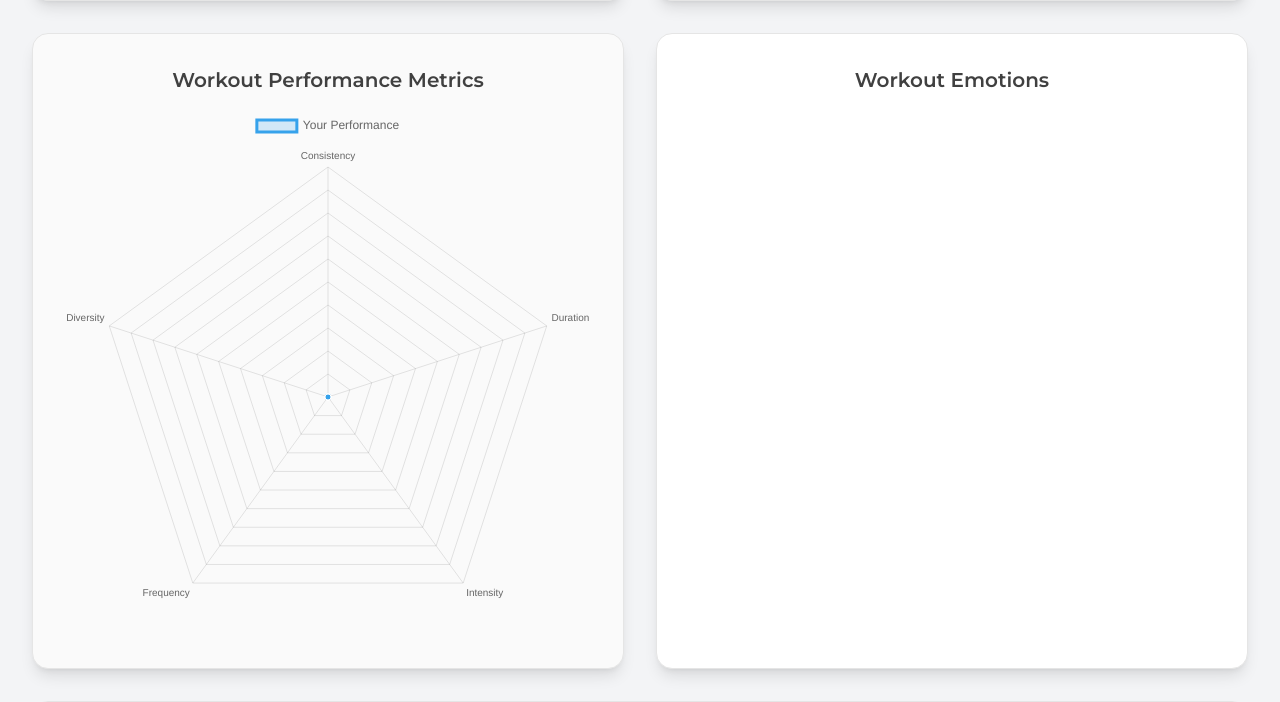
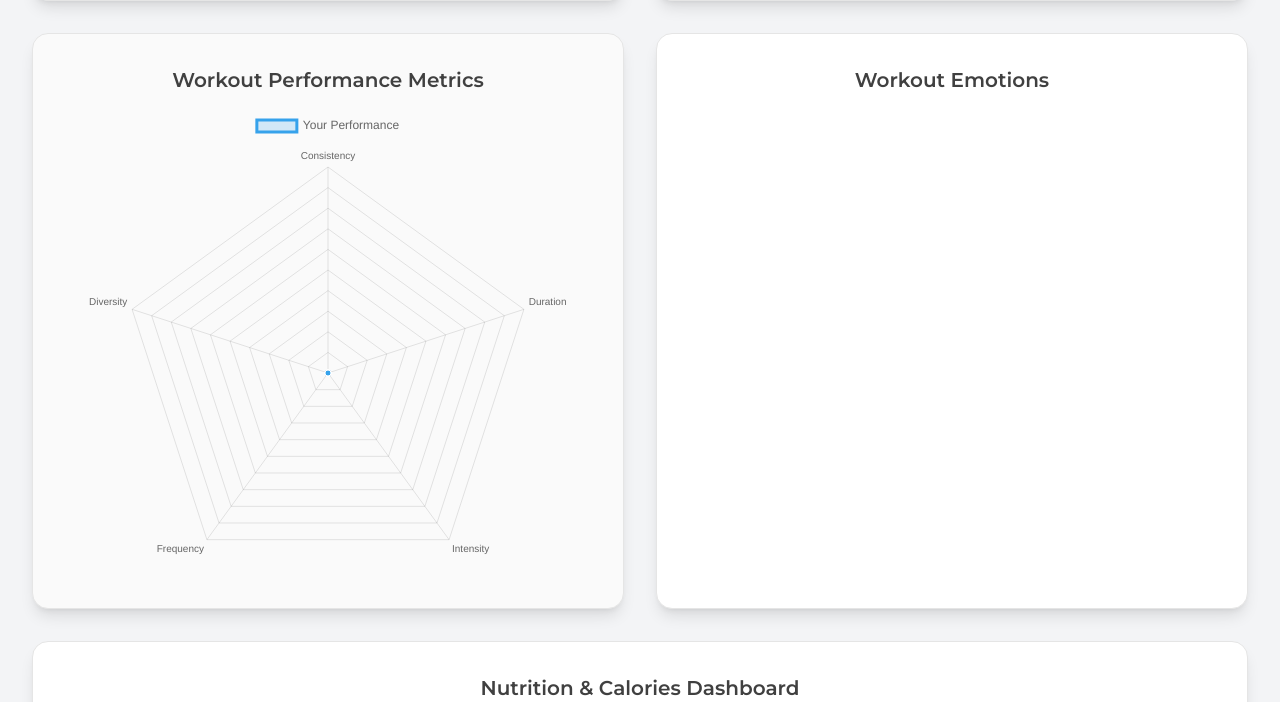
Before and after one commit to KunyangS/fittrack-webapp, a Flask app: page /visualise in a window 1280 px wide. Shown: the part 1740-2442 px from the top of the page. Run offline with Flask 3, Linux system fonts and the light colour scheme; the visitor is signed in with stand-in values (Sample User, id 1); data comes from the database, SQL or seed files in the repository; data that the repository does not hold is empty; a map, chart or similar area stays blank; some libraries are stand-ins or nearby versions.

Commit message:
Enhance chart layout by adding height adjustments and maintainAspectRatio option for better responsiveness

```diff
--- a/static/js/visualise.js
+++ b/static/js/visualise.js
@@ -417,6 +417,7 @@ document.addEventListener('DOMContentLoaded', () => {
         type: 'radar',
         data: radarData,
         options: {
+          maintainAspectRatio: false, // Ensure chart fills container
           elements: {
             line: {
               borderWidth: 3
@@ -556,6 +557,7 @@ document.addEventListener('DOMContentLoaded', () => {
           },
           options: {
             responsive: true,
+            maintainAspectRatio: false, // Ensure chart fills container
             plugins: {
               legend: {
                 position: 'bottom'
--- a/templates/visualise.html
+++ b/templates/visualise.html
@@ -132,15 +132,19 @@
     </div>
 
     <!-- Performance Radar Chart -->
-    <div class="bg-neutral-50 dark:bg-neutral-800 p-6 sm:p-8 rounded-2xl shadow-lg border border-neutral-200 dark:border-neutral-700">
+    <div class="bg-neutral-50 dark:bg-neutral-800 p-6 sm:p-8 rounded-2xl shadow-lg border border-neutral-200 dark:border-neutral-700 h-[30rem] md:h-[36rem]">
       <h3 class="text-xl font-heading font-semibold mb-4 text-center text-neutral-700 dark:text-neutral-200">Workout Performance Metrics</h3>
-      <canvas id="performanceRadarChart"></canvas>
+      <div class="relative h-[calc(100%-2rem)]">
+        <canvas id="performanceRadarChart"></canvas>
+      </div>
     </div>
 
     <!-- Emotion Chart (New) -->
-    <div class="bg-white dark:bg-neutral-800 p-6 sm:p-8 rounded-2xl shadow-lg border border-neutral-200 dark:border-neutral-700 hover:shadow-xl transition-shadow duration-300">
+    <div class="bg-white dark:bg-neutral-800 p-6 sm:p-8 rounded-2xl shadow-lg border border-neutral-200 dark:border-neutral-700 hover:shadow-xl transition-shadow duration-300 h-[30rem] md:h-[36rem]">
       <h3 class="text-xl font-heading font-semibold mb-4 text-center text-neutral-700 dark:text-neutral-200">Workout Emotions</h3>
-      <canvas id="emotionChart"></canvas>
+      <div class="relative h-[calc(100%-2rem)]">
+        <canvas id="emotionChart"></canvas>
+      </div>
     </div>
 
     <!-- Calorie Analysis Dashboard -->
```
